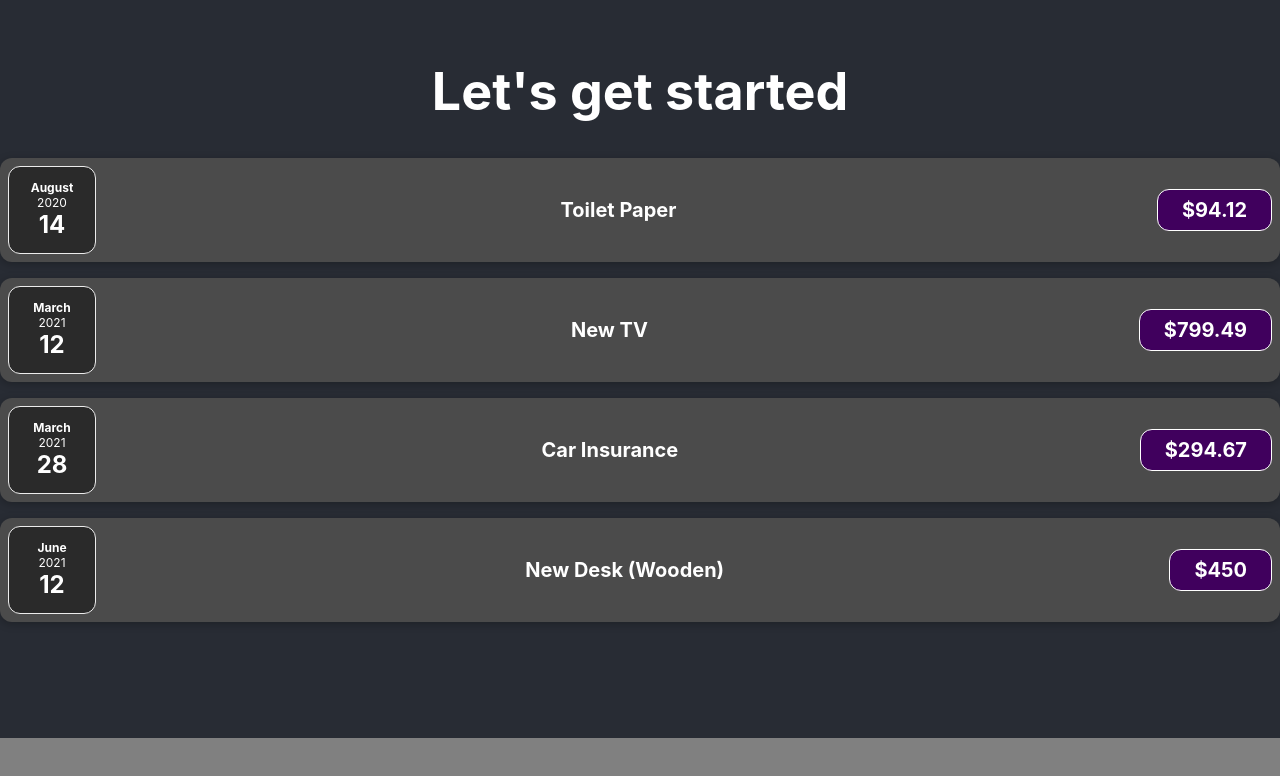
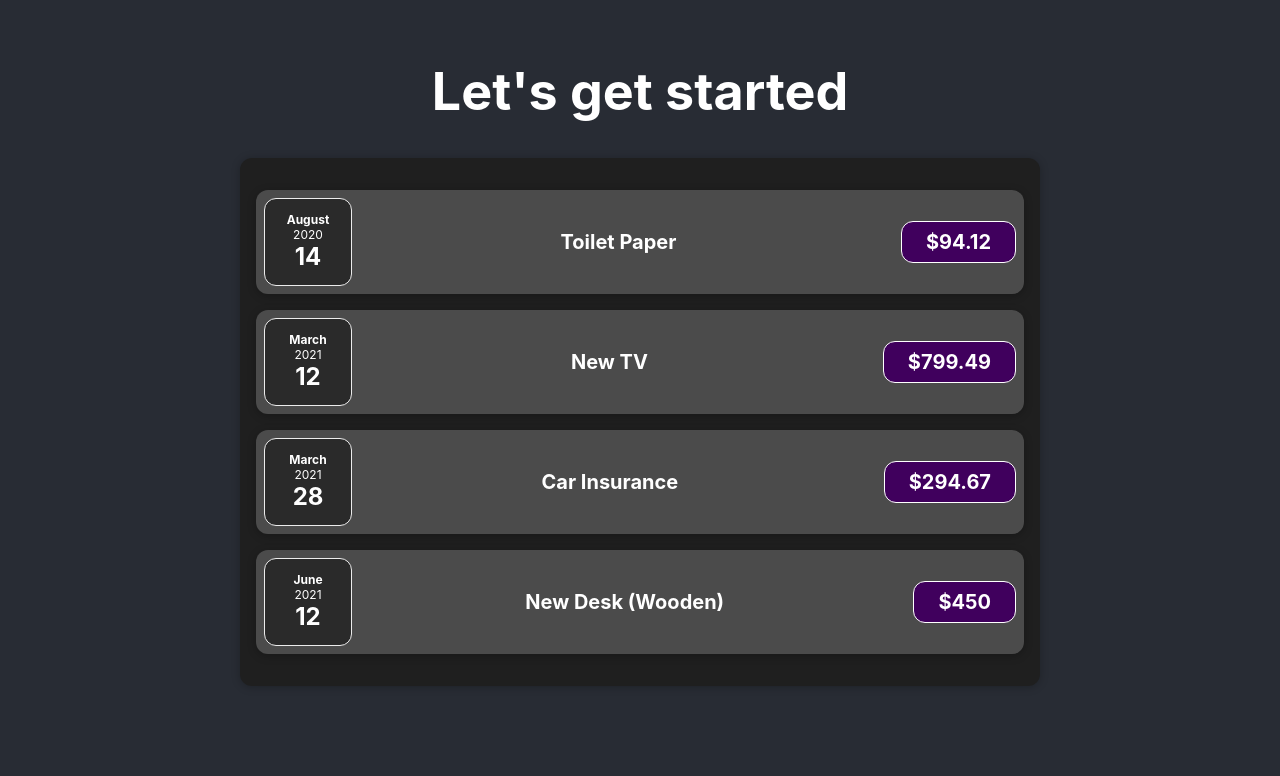
Before and after one commit to AntReyn12/expense-tracker, a React (Create React App) app: page / in a window 1280 px wide. Shown: the top 776 px of the page. Built offline with nearby package versions, Linux system fonts and the light colour scheme.

Commit message:
added an expenses component to clean the code even more

```diff
--- a/src/App.js
+++ b/src/App.js
@@ -1,5 +1,5 @@
 import "./App.css";
-import ExpenseItem from "./components/ExpenseItem";
+import Expenses from "./components/Expenses";
 
 const App = () => {
   const expenses = [
@@ -27,10 +27,7 @@
   return (
     <div className="App">
       <h1>Let's get started</h1>
-      <ExpenseItem title={expenses[0].title} amount={expenses[0].amount} date={expenses[0].date} />
-      <ExpenseItem title={expenses[1].title} amount={expenses[1].amount} date={expenses[1].date} />
-      <ExpenseItem title={expenses[2].title} amount={expenses[2].amount} date={expenses[2].date} />
-      <ExpenseItem title={expenses[3].title} amount={expenses[3].amount} date={expenses[3].date} />
+      <Expenses items={expenses} />
     </div>
   );
 };
--- /dev/null
+++ b/src/components/Expenses.css
@@ -0,0 +1,9 @@
+.expenses {
+  padding: 1rem;
+  background-color: rgb(31, 31, 31);
+  margin: 2rem auto;
+  width: 50rem;
+  max-width: 95%;
+  border-radius: 12px;
+  box-shadow: 0 1px 8px rgba(0, 0, 0, 0.25);
+}
--- /dev/null
+++ b/src/components/Expenses.js
@@ -0,0 +1,15 @@
+import ExpenseItem from "./ExpenseItem";
+import "./Expenses.css";
+
+const Expenses = (props) => {
+  return (
+    <div className="expenses">
+      <ExpenseItem title={props.items[0].title} amount={props.items[0].amount} date={props.items[0].date} />
+      <ExpenseItem title={props.items[1].title} amount={props.items[1].amount} date={props.items[1].date} />
+      <ExpenseItem title={props.items[2].title} amount={props.items[2].amount} date={props.items[2].date} />
+      <ExpenseItem title={props.items[3].title} amount={props.items[3].amount} date={props.items[3].date} />
+    </div>
+  );
+};
+
+export default Expenses;
```
